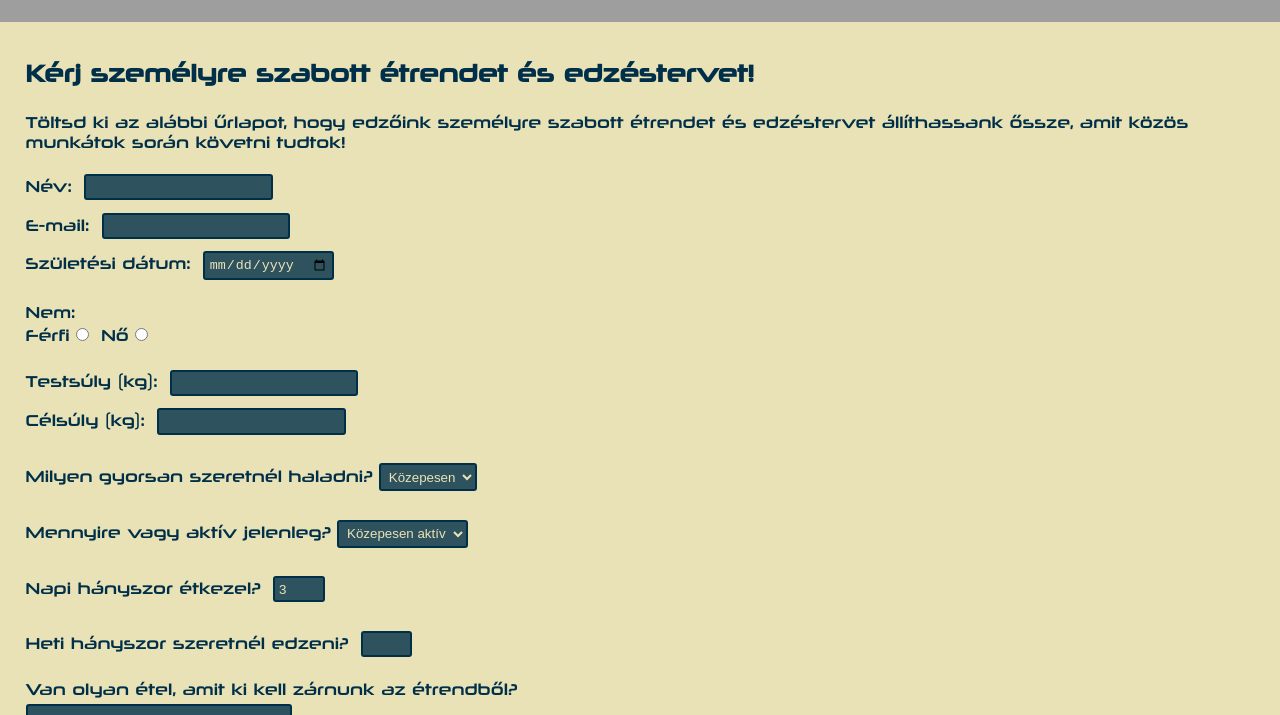
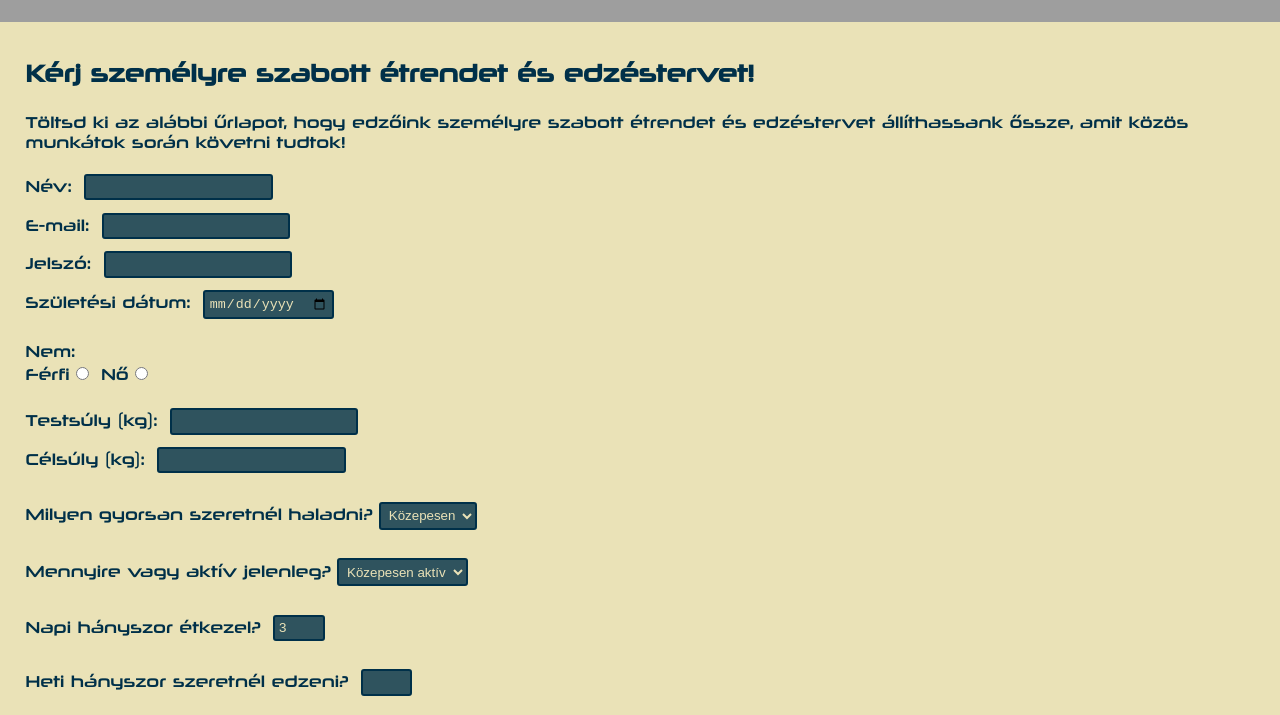
Before and after one commit to Bojnar/webfejlesztes, a plain HTML site: page etrend.html in a window 1280 px wide. Shown: the part 335-1050 px from the top of the page. Drawn offline with Linux system fonts and the light colour scheme; grey boxes are pictures that could not be loaded.

Commit message:
Add files via upload
etrend update

```diff
--- a/etrend.html
+++ b/etrend.html
@@ -24,6 +24,7 @@
                         required: true,
                         email: true,
                     },
+                    jelszo: "required",
                     szulido: "required",
                     suly: "required",
                     edzesszam: "required",
@@ -35,6 +36,7 @@
                         required: "Kérlek add meg az e-mail címed!",
                         email: "Kérlek valós e-mail címet adj meg!",
                     },
+                    jelszo: "Kérlek adj meg egy jelszót!",
                     szulido: "Kérlek add meg a születési dátumod!",
                     suly: "Kérlek add meg a testsúlyod!",
                     edzesszam: "Kérlek add meg hányszor szeretnél edzeni hetente!"
@@ -77,6 +79,8 @@
 
 
             <label for="email">E-mail: </label><input class="urlap_mezo" type="email" name="email" id="email"><br>
+
+            <label for="jelszo">Jelszó: </label><input class="urlap_mezo" type="password" name="jelszo" id="jelszo"><br>
 
 
             <label for="szulido">Születési dátum: </label><input class="urlap_mezo" type="date" name="szulido"
```
